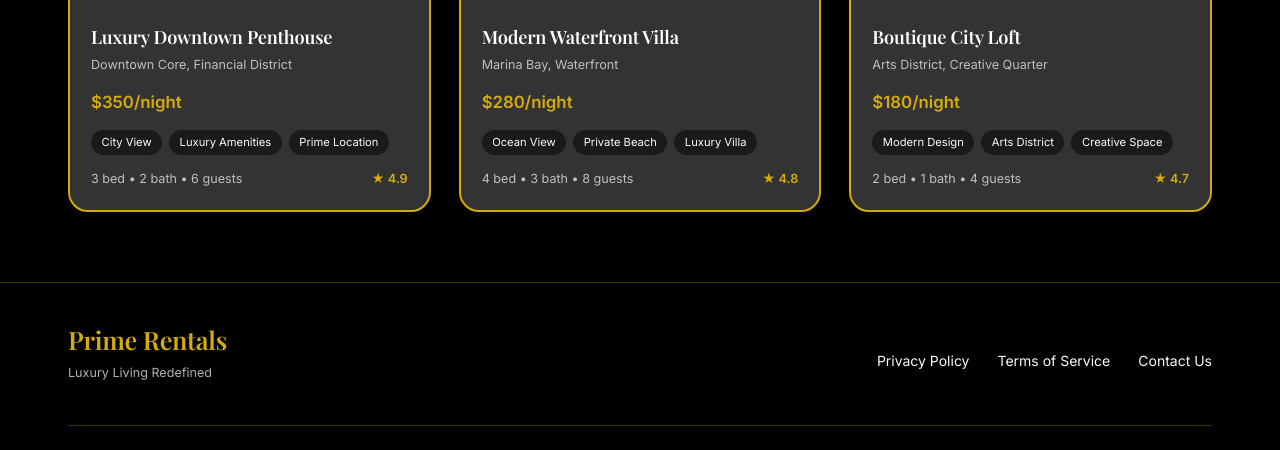
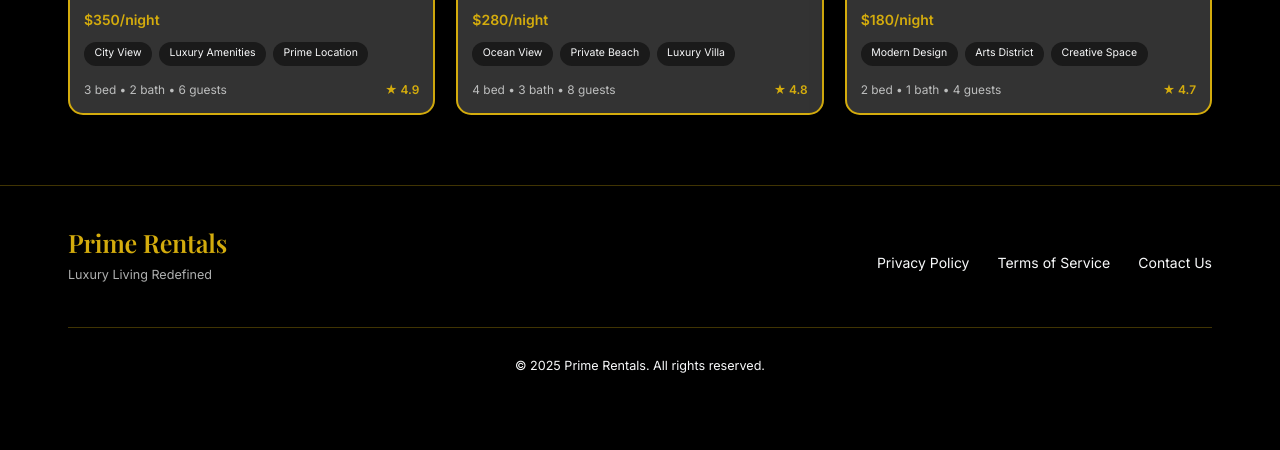
Before and after one commit to ryanyv/prime_rentals, a Django app: page /luxury/properties/ in a window 1280 px wide. Shown: the part 1352-1802 px from the top of the page. After the commit the page ends 1725 px from the top, so only its background shows below. Run offline with Django 5.2, Linux system fonts and the light colour scheme; some libraries are stand-ins or nearby versions.

Commit message:
Refine luxury property page

```diff
--- a/static/luxury/style.css
+++ b/static/luxury/style.css
@@ -1076,8 +1076,8 @@ p {
 
 .property-grid {
   display: none;
-  grid-template-columns: repeat(auto-fit, minmax(350px, 1fr));
-  gap: 2rem;
+  grid-template-columns: repeat(auto-fit, minmax(300px, 1fr));
+  gap: 1.5rem;
 }
 
 .property-grid.active {
@@ -1087,7 +1087,7 @@ p {
 .property-card {
   background: var(--color-card-bg);
   border: 2px solid var(--color-border);
-  border-radius: 20px;
+  border-radius: 15px;
   overflow: hidden;
   transition: all 0.3s ease;
   box-shadow: var(--luxury-shadow);
@@ -1101,18 +1101,18 @@ p {
 
 .property-image {
   width: 100%;
-  height: 250px;
+  height: 180px;
   object-fit: cover;
 }
 
 .property-content {
-  padding: 1.5rem;
+  padding: 1rem;
 }
 
 .property-title {
   color: var(--color-text);
   margin-bottom: 0.5rem;
-  font-size: 1.3rem;
+  font-size: 1.1rem;
 }
 
 .property-location {
@@ -1124,8 +1124,8 @@ p {
 .property-price {
   color: var(--color-primary);
   font-weight: 600;
-  font-size: 1.2rem;
-  margin-bottom: 1rem;
+  font-size: 1rem;
+  margin-bottom: 0.75rem;
 }
 
 .property-features {
@@ -1139,8 +1139,8 @@ p {
   background: var(--color-surface);
   color: var(--color-text-secondary);
   padding: 0.25rem 0.75rem;
-  border-radius: 15px;
-  font-size: 0.8rem;
+  border-radius: 12px;
+  font-size: 0.75rem;
 }
 
 .property-details {
@@ -1148,7 +1148,7 @@ p {
   justify-content: space-between;
   align-items: center;
   color: var(--color-text-muted);
-  font-size: 0.9rem;
+  font-size: 0.85rem;
 }
 
 .property-rating {
--- a/templates/luxury_properties.html
+++ b/templates/luxury_properties.html
@@ -27,13 +27,11 @@
         </div>
     </header>
 
-    <!-- Hero Section -->
-    <section id="hero" class="hero">
+    <!-- Search Section -->
+    <section id="search" class="hero">
         <div class="hero__overlay"></div>
         <div class="container">
             <div class="hero__content">
-                <h1 class="hero__title">Exclusive Properties in Prestigious Locations</h1>
-                <p class="hero__subtitle">Discover luxury accommodations for every occasion</p>
                 <!-- Search Tabs -->
                 <div class="search-tabs">
                     <button class="search-tab active" data-tab="short-term">Short-term Stays</button>
```
